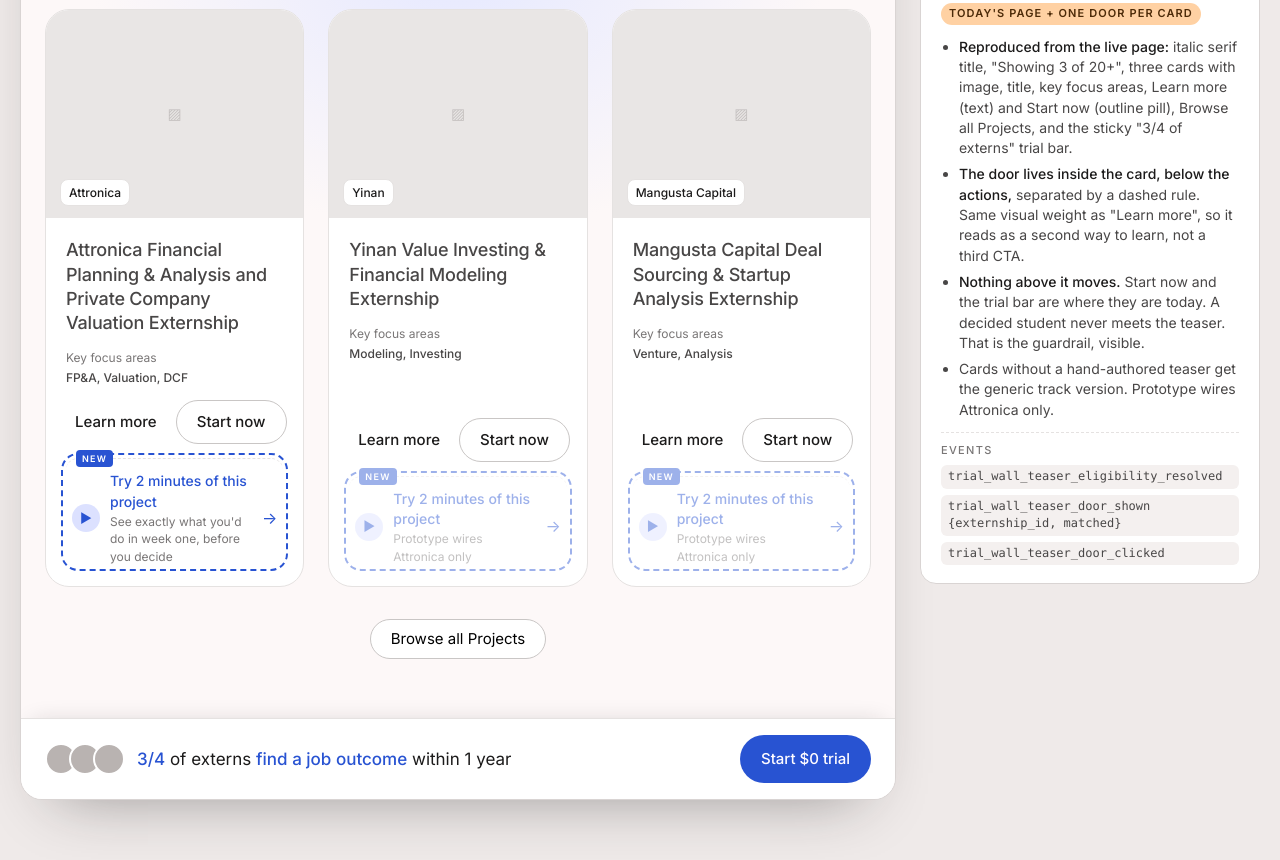
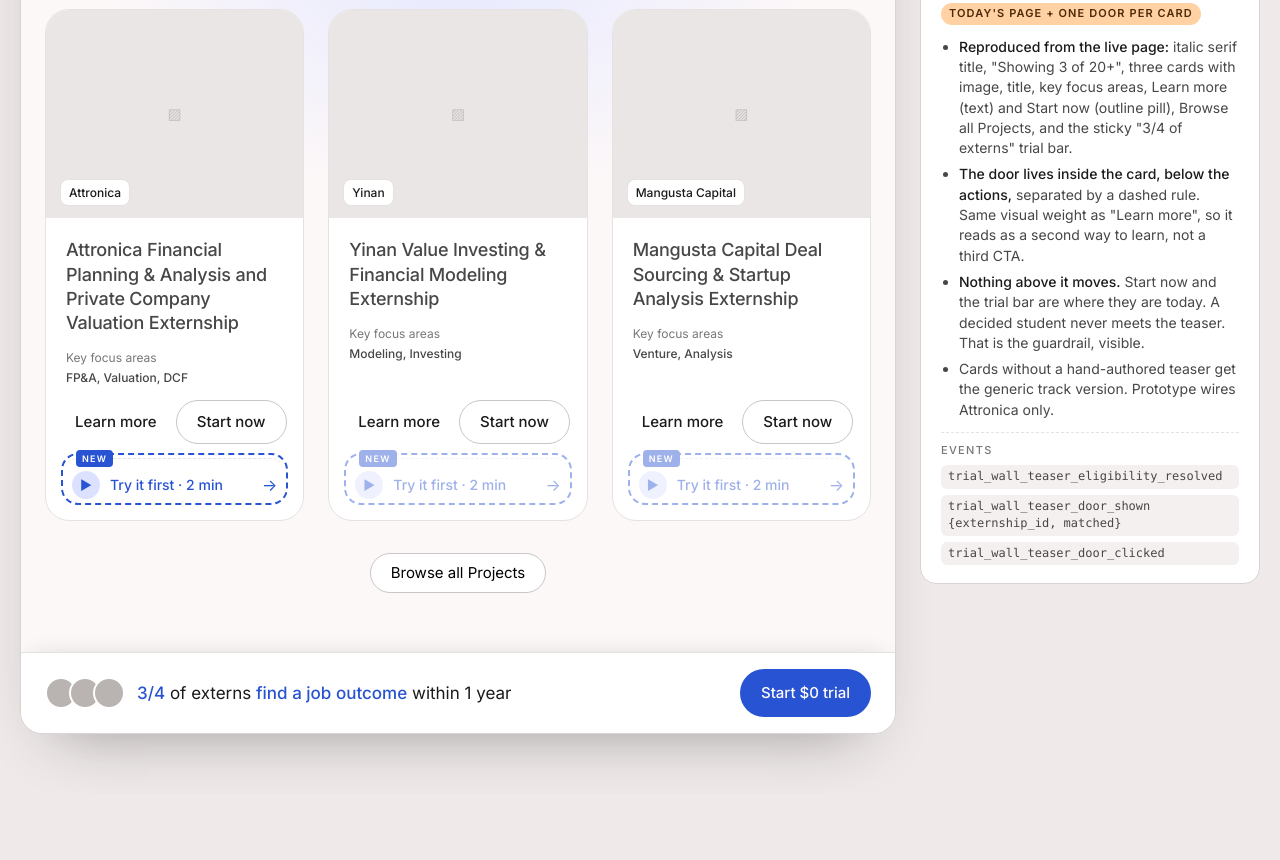
Before and after one commit to jaypwadhwani/extern-labs-prototype, a plain HTML site: page exp5-teaser/index.html in a window 1280 px wide. Shown: the part 469-1329 px from the top of the page. After the commit the page ends 1263 px from the top, so only its background shows below. Drawn offline with Linux system fonts and the light colour scheme.

Commit message:
Exp 5 v2.2: door copy -> Try it first · 2 min

```diff
--- a/exp5-teaser/index.html
+++ b/exp5-teaser/index.html
@@ -298,8 +298,8 @@
                 <div class="body">
                   <h3>Attronica Financial Planning &amp; Analysis and Private Company Valuation Externship</h3>
                   <div class="focus"><span>Key focus areas</span><b>FP&amp;A, Valuation, DCF</b></div>
-                  <div class="actions"><button class="btn btn-quiet" type="button" data-go="learn">Learn more</button><button class="inline-door new" type="button" data-go="brief"><span class="ic">▶</span>Try 2 min</button><button class="btn btn-outline" type="button" data-go="plan">Start now</button></div>
-                  <button class="door new" type="button" data-go="brief"><span class="ic">▶</span><span class="t"><b>Try 2 minutes of this project</b><small>See exactly what you'd do in week one, before you decide</small></span><span class="arrow">→</span></button>
+                  <div class="actions"><button class="btn btn-quiet" type="button" data-go="learn">Learn more</button><button class="inline-door new" type="button" data-go="brief"><span class="ic">▶</span>Try it first · 2 min</button><button class="btn btn-outline" type="button" data-go="plan">Start now</button></div>
+                  <button class="door new" type="button" data-go="brief"><span class="ic">▶</span><span class="t"><b>Try it first · 2 min</b></span><span class="arrow">→</span></button>
                 </div>
               </article>
               <article class="rcard">
@@ -307,8 +307,8 @@
                 <div class="body">
                   <h3>Yinan Value Investing &amp; Financial Modeling Externship</h3>
                   <div class="focus"><span>Key focus areas</span><b>Modeling, Investing</b></div>
-                  <div class="actions"><button class="btn btn-quiet" type="button">Learn more</button><button class="inline-door new" type="button" disabled style="opacity:.45"><span class="ic">▶</span>Try 2 min</button><button class="btn btn-outline" type="button" data-go="plan">Start now</button></div>
-                  <button class="door new quiet" type="button" disabled><span class="ic">▶</span><span class="t"><b>Try 2 minutes of this project</b><small>Prototype wires Attronica only</small></span><span class="arrow">→</span></button>
+                  <div class="actions"><button class="btn btn-quiet" type="button">Learn more</button><button class="inline-door new" type="button" disabled style="opacity:.45"><span class="ic">▶</span>Try it first · 2 min</button><button class="btn btn-outline" type="button" data-go="plan">Start now</button></div>
+                  <button class="door new quiet" type="button" disabled><span class="ic">▶</span><span class="t"><b>Try it first · 2 min</b></span><span class="arrow">→</span></button>
                 </div>
               </article>
               <article class="rcard">
@@ -316,8 +316,8 @@
                 <div class="body">
                   <h3>Mangusta Capital Deal Sourcing &amp; Startup Analysis Externship</h3>
                   <div class="focus"><span>Key focus areas</span><b>Venture, Analysis</b></div>
-                  <div class="actions"><button class="btn btn-quiet" type="button">Learn more</button><button class="inline-door new" type="button" disabled style="opacity:.45"><span class="ic">▶</span>Try 2 min</button><button class="btn btn-outline" type="button" data-go="plan">Start now</button></div>
-                  <button class="door new quiet" type="button" disabled><span class="ic">▶</span><span class="t"><b>Try 2 minutes of this project</b><small>Prototype wires Attronica only</small></span><span class="arrow">→</span></button>
+                  <div class="actions"><button class="btn btn-quiet" type="button">Learn more</button><button class="inline-door new" type="button" disabled style="opacity:.45"><span class="ic">▶</span>Try it first · 2 min</button><button class="btn btn-outline" type="button" data-go="plan">Start now</button></div>
+                  <button class="door new quiet" type="button" disabled><span class="ic">▶</span><span class="t"><b>Try it first · 2 min</b></span><span class="arrow">→</span></button>
                 </div>
               </article>
             </div>
@@ -344,7 +344,7 @@
               </div>
               <div class="foot">
                 <button class="btn btn-outline btn-block" type="button" data-go="plan">Start now</button>
-                <button class="btn btn-quiet btn-block new" type="button" data-go="brief" style="color:var(--brand)">Or try 2 minutes of it first →</button>
+                <button class="btn btn-quiet btn-block new" type="button" data-go="brief" style="color:var(--brand)">Try it first · 2 min →</button>
               </div>
             </div>
           </div>
@@ -457,7 +457,7 @@
       <h4><span>Screen 2</span>Learn more</h4><span class="status touched">Today's modal + one quiet line</span>
       <ul>
         <li><b>Reproduced from the live modal:</b> logo, title, overview, image, "What you will learn and accomplish" numbered list, outline Start now.</li>
-        <li><b>One addition:</b> "Or try 2 minutes of it first" under Start now, text-weight, brand blue. A reader who opened the preview is already curious; this is the cheapest place to catch them.</li>
+        <li><b>One addition:</b> "Try it first · 2 min" under Start now, text-weight, brand blue. A reader who opened the preview is already curious; this is the cheapest place to catch them.</li>
         <li>Optional. If you'd rather keep the modal untouched, the card door alone is the entry.</li>
       </ul>
       <div class="events"><span class="eyebrow">Events</span><code>payment_recommendations_learn_more_viewed (existing)</code><code>trial_wall_teaser_door_clicked {from: learn_more}</code></div>
```
